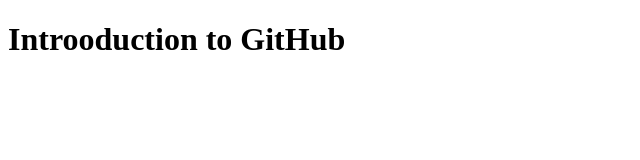
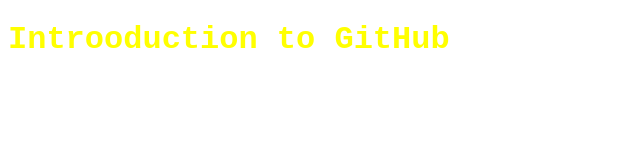
Before and after one commit to serizaali/Introduction-to-GitHub, a plain HTML site: page index.html in a window 1280 px wide. Shown: the whole page, without its empty margins (0-640 px from the left). Drawn offline with Linux system fonts and the light colour scheme.

Commit message:
styles.css added

```diff
--- a/index.html
+++ b/index.html
@@ -4,6 +4,8 @@
     <meta charset="UTF-8">
     <meta name="viewport" content="width=device-width, initial-scale=1.0">
     <title>Document</title>
+    <link rel="stylesheet" href="style.css">
+
 </head>
 <body>
     <h1>Introoduction to GitHub</h1>
--- /dev/null
+++ b/style.css
@@ -0,0 +1,4 @@
+h1{
+    font-family: 'Courier New', Courier, monospace;
+    color: yellow;
+}
```
